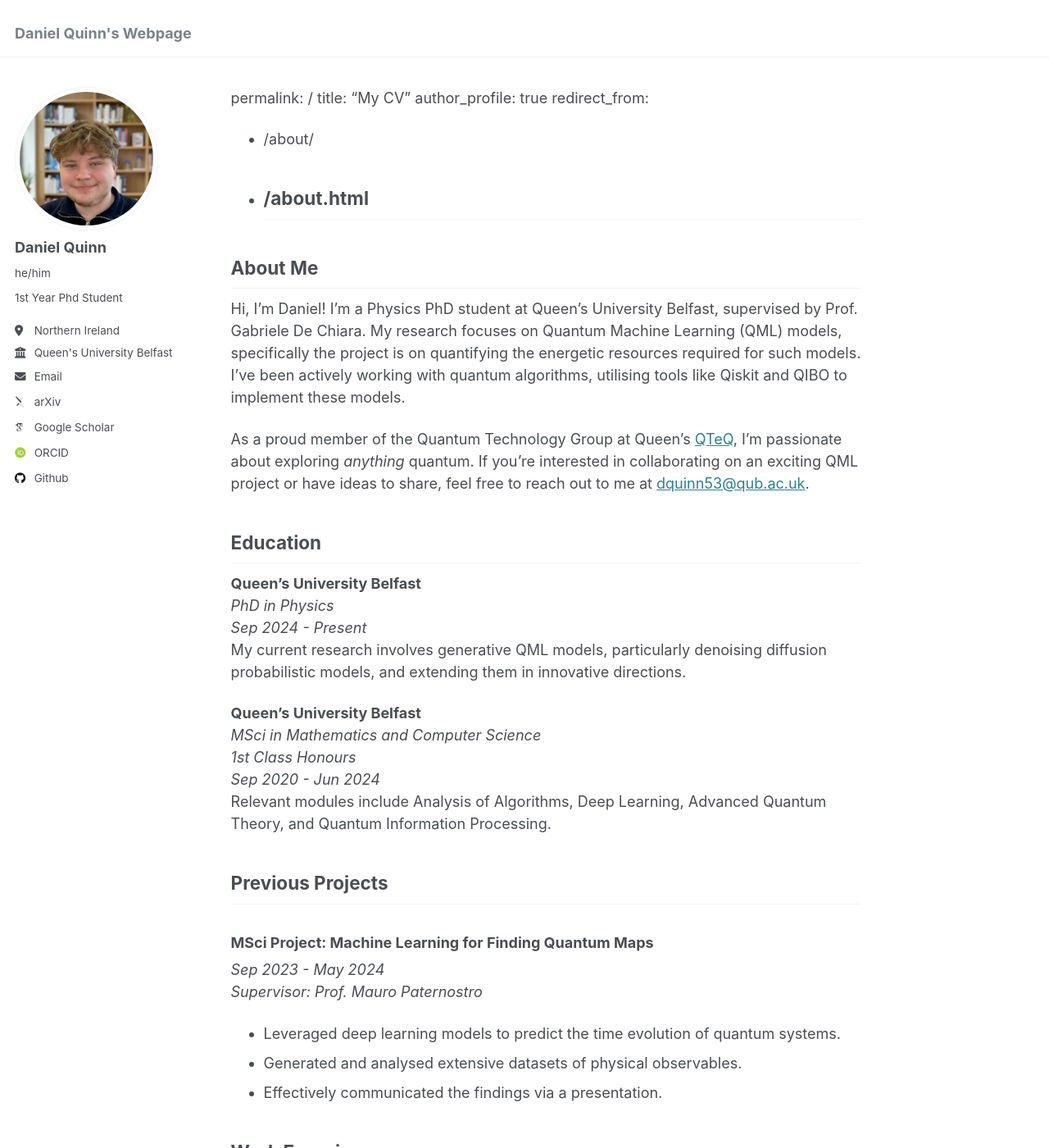
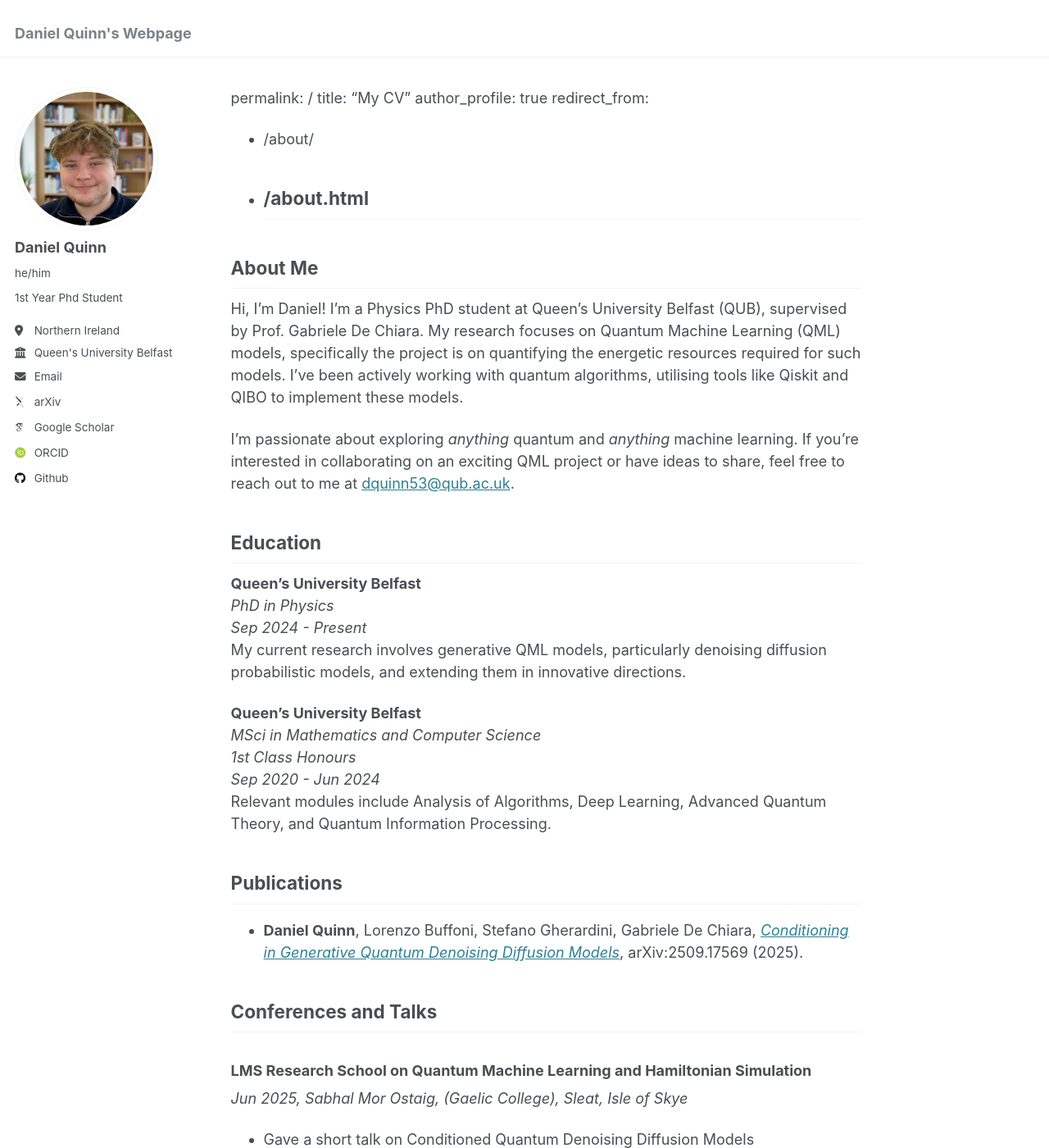
Before and after one commit to DanielQuinn53/DanielQuinn53.github.io, a Jekyll site: the page built from _pages/about.md, in a window 1280 px wide and 1400 px high. Shown: the whole window at 82% size. Built offline with Jekyll 4.4.1, drawn with Linux system fonts in a browser that asks for light colours; some web fonts are replaced; our own code applies the rules of GitHub Pages for plain Markdown files; some of the changed text lies outside the part shown.

Commit message:
Update about.md

```diff
--- a/_pages/about.md
+++ b/_pages/about.md
@@ -8,9 +8,9 @@ redirect_from:
 
 ## About Me
 
-Hi, I’m Daniel! I’m a Physics PhD student at Queen’s University Belfast, supervised by Prof. Gabriele De Chiara. My research focuses on Quantum Machine Learning (QML) models, specifically the project is on quantifying the energetic resources required for such models. I’ve been actively working with quantum algorithms, utilising tools like Qiskit and QIBO to implement these models.
+Hi, I’m Daniel! I’m a Physics PhD student at Queen’s University Belfast (QUB), supervised by Prof. Gabriele De Chiara. My research focuses on Quantum Machine Learning (QML) models, specifically the project is on quantifying the energetic resources required for such models. I’ve been actively working with quantum algorithms, utilising tools like Qiskit and QIBO to implement these models.
 
-As a proud member of the Quantum Technology Group at Queen’s [QTeQ](https://blogs.qub.ac.uk/qteq/), I’m passionate about exploring *anything* quantum. If you’re interested in collaborating on an exciting QML project or have ideas to share, feel free to reach out to me at [dquinn53@qub.ac.uk](mailto:dquinn53@qub.ac.uk).
+I’m passionate about exploring *anything* quantum and *anything* machine learning. If you’re interested in collaborating on an exciting QML project or have ideas to share, feel free to reach out to me at [dquinn53@qub.ac.uk](mailto:dquinn53@qub.ac.uk).
 
 ## Education
 
@@ -25,40 +25,40 @@ My current research involves generative QML models, particularly denoising diffu
 *Sep 2020 - Jun 2024*
 Relevant modules include Analysis of Algorithms, Deep Learning, Advanced Quantum Theory, and Quantum Information Processing.
 
-## Previous Projects
+## Publications
 
-### MSci Project: Machine Learning for Finding Quantum Maps
-*Sep 2023 - May 2024*
-*Supervisor: Prof. Mauro Paternostro*
+- **Daniel Quinn**, Lorenzo Buffoni, Stefano Gherardini, Gabriele De Chiara, [*Conditioning in Generative Quantum Denoising Diffusion Models*](https://arxiv.org/abs/2509.17569), arXiv:2509.17569 (2025).
 
-- Leveraged deep learning models to predict the time evolution of quantum systems.
-- Generated and analysed extensive datasets of physical observables.
-- Effectively communicated the findings via a presentation.
+## Conferences and Talks
+### LMS Research School on Quantum Machine Learning and Hamiltonian Simulation
+*Jun 2025, Sabhal Mor Ostaig, (Gaelic College), Sleat, Isle of Skye*
+- Gave a short talk on Conditioned Quantum Denoising Diffusion Models
+- See [school website](https://sites.google.com/view/qml-skye/home?authuser=0)
 
-## Work Experience
+## Teaching Experience
 
-### Tutor, Queen's University Belfast
-*Sep 2024 - Present*
+### Marker, QUB *Sep 2025 - Present*
+
+- Graded homework assignments for a core first-year module covering Multivariable Calculus, Differential Equations, Linear Algebra, and Complex Numbers.
+- Provided constructive feedback to students while maintaining fairness and consistency in assessments.
+
+### Tutor, QUB *Sep 2024 - Apr 2025*
 
 - Delivered concise weekly summaries for a first-year module on Real Analysis and Linear Algebra to reinforce students' understanding.
 - Supported students with weekly homework assignments, ensuring they stayed on track academically.
 
-### Marker, Queen's University Belfast
-*Jan 2024 - May 2024*
+### Marker, QUB *Jan 2024 - Apr 2024*
 
 - Graded homework assignments for a second-year module on Complex Analysis and Partial Differential Equations.
-- Provided constructive feedback to students while maintaining fairness and consistency in assessments.
 
-### Accessioning Technician / Lab Assistant, Randox Laboratories
-*Jul 2020 - Sep 2020*
+## Professional Development
+- Completed a course on university teaching methods, covering:
+  *Small Group Teaching and Lab Demonstrations, Learning and Facilitation Approaches, Building a Positive Learning Environment, Inclusive Teaching, Accessibility, Learning Design, Assessment and Feedback* (2023).
 
-- Worked under high pressure during the COVID-19 pandemic, processing up to 1,000 samples per hour.
-- Developed communication and leadership skills by mentoring new employees.
-- Excelled in meeting tight deadlines within a fast-paced, high-stakes environment.
 
 ## Skills
 
-- **Quantum Machine Learning Tools:** Experienced in Qiskit and TensorCircuit for fast quantum circuit evaluation.
-- **Mathematics & Computational Proficiency:** Experienced in advanced mathematics and algorithmic design.
-- **HPC & Shell Scripting:** Experienced in using Bash and shell scripting to manage and execute jobs on high-performance computing clusters.
+- **Quantum Machine Learning Tools:** Experienced in Qiskit and currently TensorCircuit for fast quantum circuit evaluation.
+- **Mathematics & Computational Proficiency:** Exceptional skills in advanced mathematics and algorithmic design.
+- **HPC & Shell Scripting:** Experienced in using Bash and shell scripting to manage and execute jobs on high-performance computing (HPC) clusters.
 - **Collaboration & Adaptability:** Experienced in mentoring peers, leading projects, and adapting to complex challenges in high-pressure environments.
```
